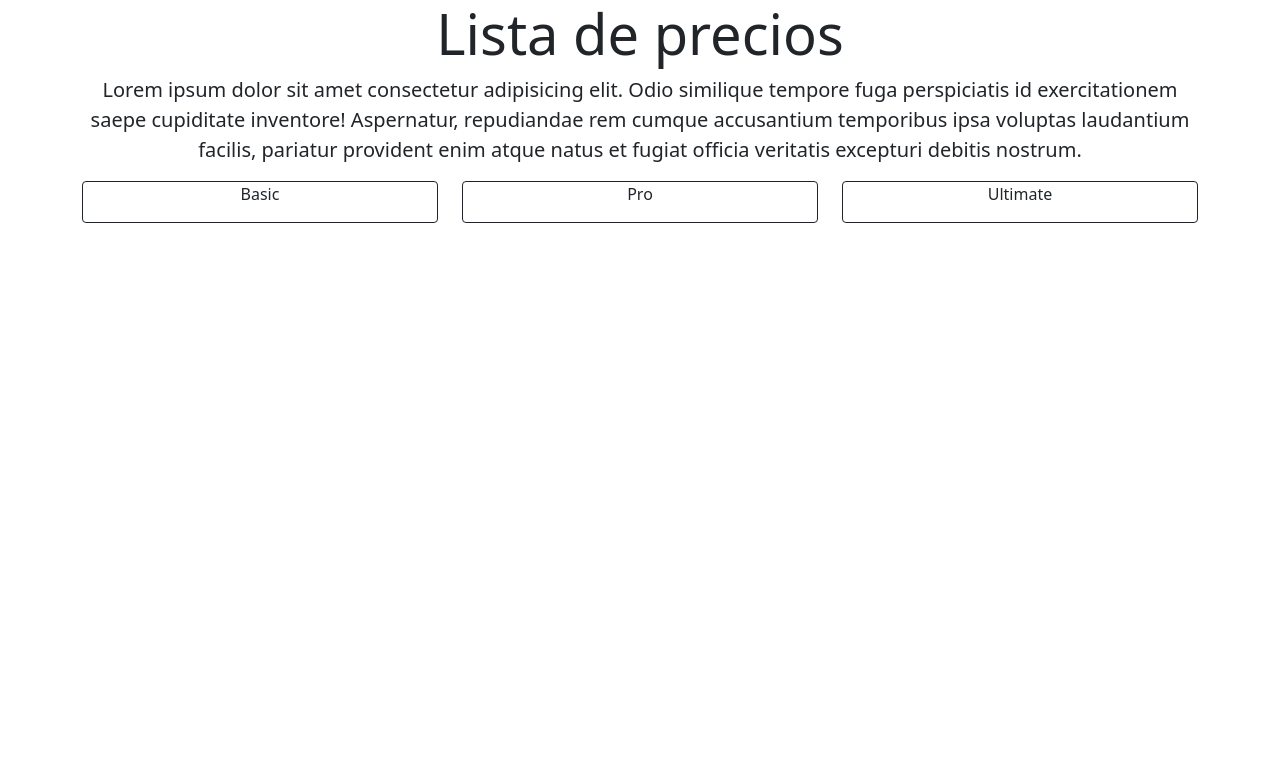
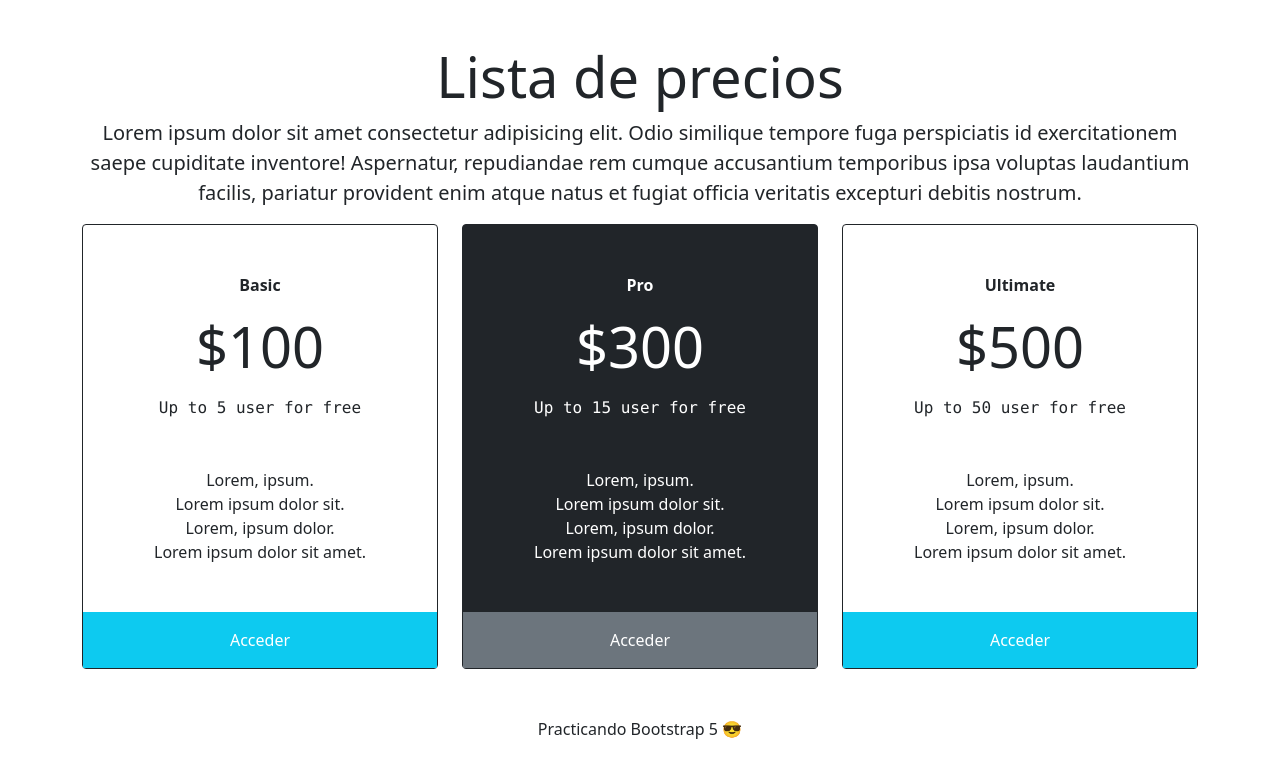
Before and after one commit to mikeolopolous/lista-precios-bs5, a plain HTML site: page index.html in a window 1280 px wide. Drawn offline with nearby package versions, Linux system fonts and the light colour scheme.

Commit message:
terminado

```diff
--- a/index.html
+++ b/index.html
@@ -7,31 +7,71 @@
   <title>Lista de precios</title>
 
   <link href="https://cdn.jsdelivr.net/npm/bootstrap@5.0.2/dist/css/bootstrap.min.css" rel="stylesheet" integrity="sha384-EVSTQN3/azprG1Anm3QDgpJLIm9Nao0Yz1ztcQTwFspd3yD65VohhpuuCOmLASjC" crossorigin="anonymous">
+  <link rel="stylesheet" href="style.css">
 </head>
 <body>
-  <main class="container text-center">
+  <main class="d-flex flex-column alto justify-content-center container text-center">
     <h1 class="display-4">Lista de precios</h1>
     <p class="lead">Lorem ipsum dolor sit amet consectetur adipisicing elit. Odio similique tempore fuga perspiciatis id exercitationem saepe cupiditate inventore! Aspernatur, repudiandae rem cumque accusantium temporibus ipsa voluptas laudantium facilis, pariatur provident enim atque natus et fugiat officia veritatis excepturi debitis nostrum.</p>
 
     <div class="row">
       <article class="col-12 col-md-4">
         <div class="border border-dark rounded">
-          <p>Basic</p>
+          <p class="mt-5 fw-bold">Basic</p>
+          <h2 class="display-4">$100</h2>
+          <p class="mt-3 font-monospace">Up to 5 user for free</p>
+          <ul class="my-5 list-unstyled">
+            <li>Lorem, ipsum.</li>
+            <li>Lorem ipsum dolor sit.</li>
+            <li>Lorem, ipsum dolor.</li>
+            <li>Lorem ipsum dolor sit amet.</li>
+          </ul>
+          <a href="#" class="d-block bg-info text-white text-decoration-none py-3">
+            Acceder
+          </a>
+        </div>
+      </article>
+
+      <article class="col-12 col-md-4">
+        <div class="border border-dark rounded bg-dark text-white">
+          <p class="mt-5 fw-bold">Pro</p>
+          <h2 class="display-4">$300</h2>
+          <p class="mt-3 font-monospace">Up to 15 user for free</p>
+          <ul class="my-5 list-unstyled">
+            <li>Lorem, ipsum.</li>
+            <li>Lorem ipsum dolor sit.</li>
+            <li>Lorem, ipsum dolor.</li>
+            <li>Lorem ipsum dolor sit amet.</li>
+          </ul>
+
+          <a href="#" class="d-block bg-secondary text-white text-decoration-none py-3">
+            Acceder
+          </a>
         </div>
       </article>
 
       <article class="col-12 col-md-4">
         <div class="border border-dark rounded">
-          <p>Pro</p>
-        </div>
-      </article>
+          <p class="mt-5 fw-bold">Ultimate</p>
+          <h2 class="display-4">$500</h2>
+          <p class="mt-3 font-monospace">Up to 50 user for free</p>
+          <ul class="my-5 list-unstyled">
+            <li>Lorem, ipsum.</li>
+            <li>Lorem ipsum dolor sit.</li>
+            <li>Lorem, ipsum dolor.</li>
+            <li>Lorem ipsum dolor sit amet.</li>
+          </ul>
 
-      <article class="col-12 col-md-4">
-        <div class="border border-dark rounded">
-          <p>Ultimate</p>
+          <a href="#" class="d-block bg-info text-white text-decoration-none py-3">
+            Acceder
+          </a>
         </div>
       </article>
     </div>
+
+    <footer>
+      <p class="mt-5">Practicando Bootstrap 5 😎</p>
+    </footer>
   </main>
 </body>
 </html>
--- /dev/null
+++ b/style.css
@@ -0,0 +1,5 @@
+@media (min-width: 992px) {
+  .alto {
+    height: 100vh;
+  }
+}
```
